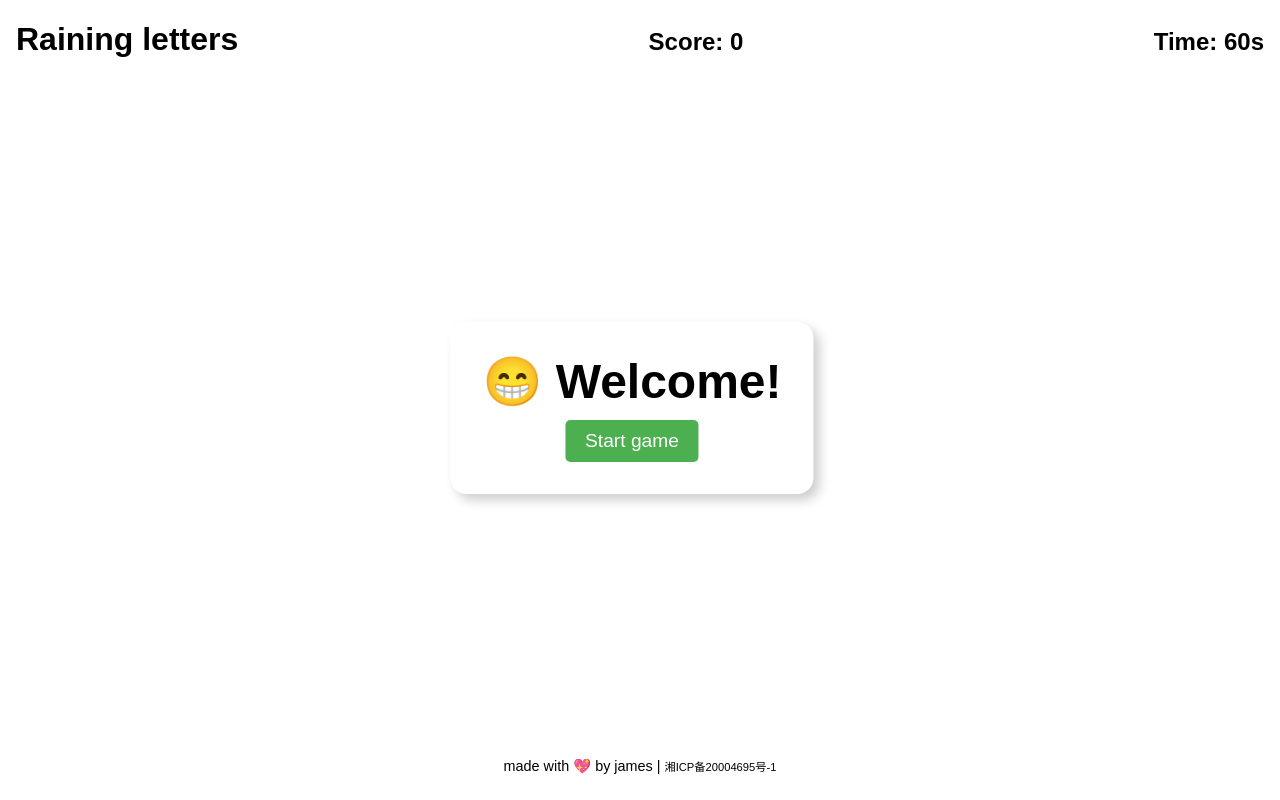
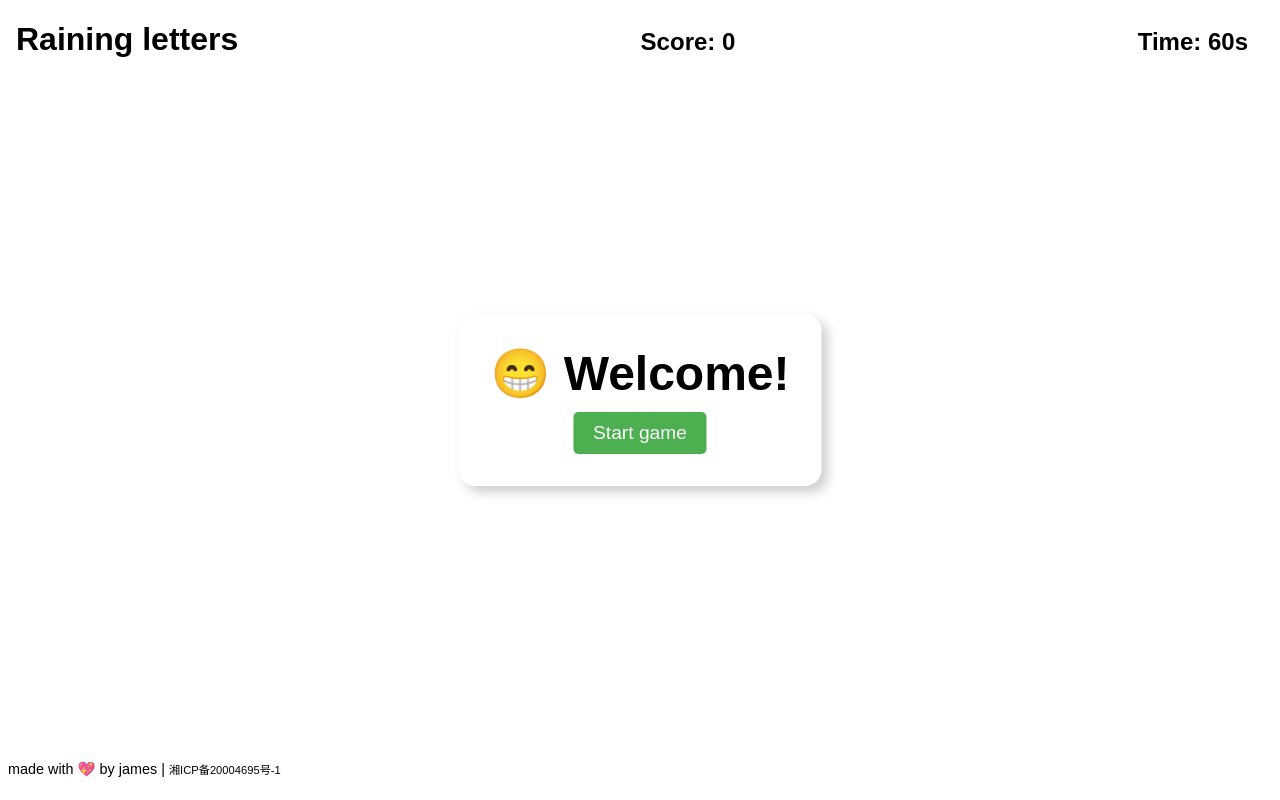
Before and after one commit to lunchboxer/raining-letters-game, a SvelteKit app: page / in a window 1280 px wide. Built offline with nearby package versions, Linux system fonts and the light colour scheme.

Commit message:
maximize play area

```diff
--- a/src/lib/footer.svelte
+++ b/src/lib/footer.svelte
@@ -4,8 +4,10 @@
 
 <style>
     footer {
+        position: absolute;
+        bottom: 0;
+        left: 0;
         padding: 0.5rem;
-        text-align: center;
         font-size: 0.9rem;
     }
     .icp {
--- a/src/routes/+page.svelte
+++ b/src/routes/+page.svelte
@@ -41,7 +41,7 @@
 
     function adjustGameBoardHeight() {
         if (gameBoard && browser) {
-            gameBoard.style.height = `${window.innerHeight - 50}px`;
+            gameBoard.style.height = `${window.innerHeight}px`;
         }
     }
 
@@ -237,16 +237,20 @@
 
 <style>
     .game-container {
-        width: calc(100% - 2rem);
+        width: calc(100% - 1rem);
         padding: 0;
-        height: calc(100vh - 4rem);
+        height: 100vh;
         display: flex;
         flex-direction: column;
     }
     .game-info {
-        width: 100%;
-        padding: 0 1rem;
+        position: absolute;
+        z-index: 5;
+        top: 0;
+        left: 0;
+        width: calc(100% - 3rem);
         display: flex;
+        padding-left: 1rem;
         flex-direction: row;
         justify-content: space-between;
         align-items: baseline;
```
